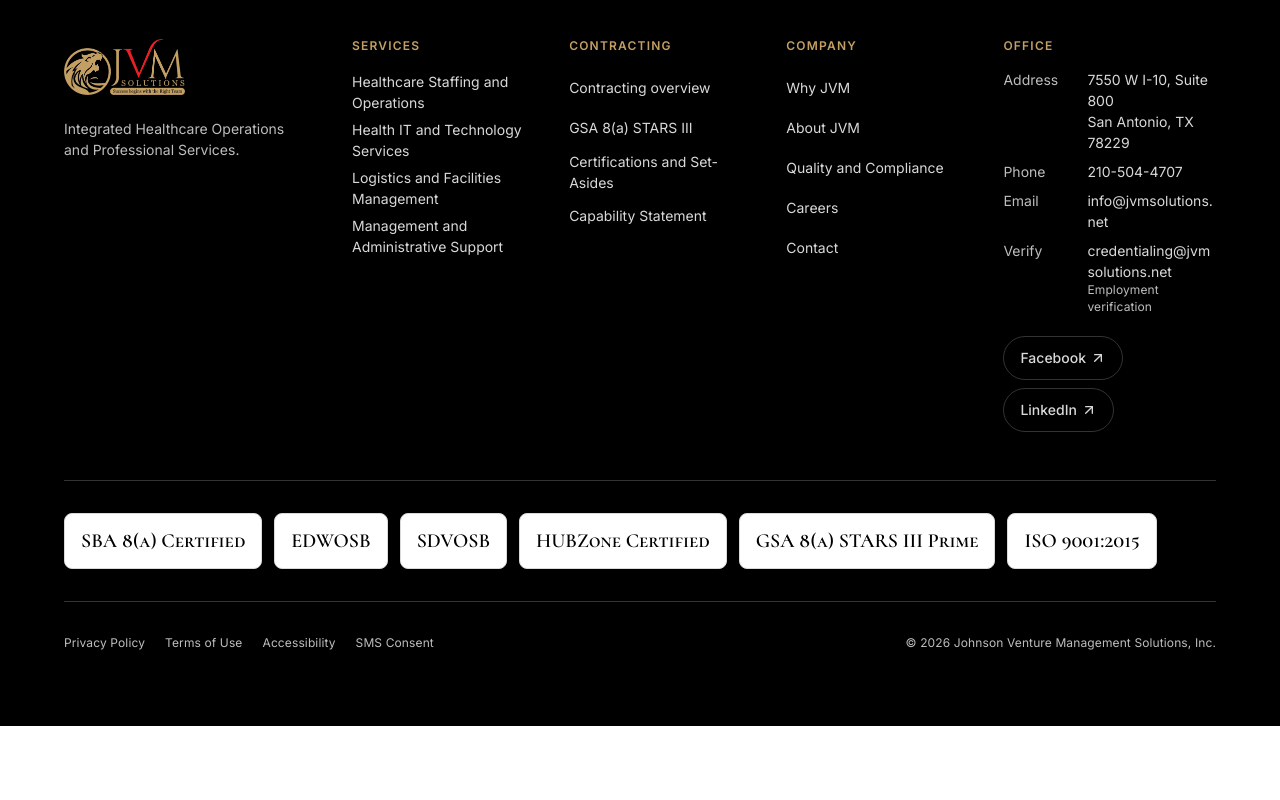
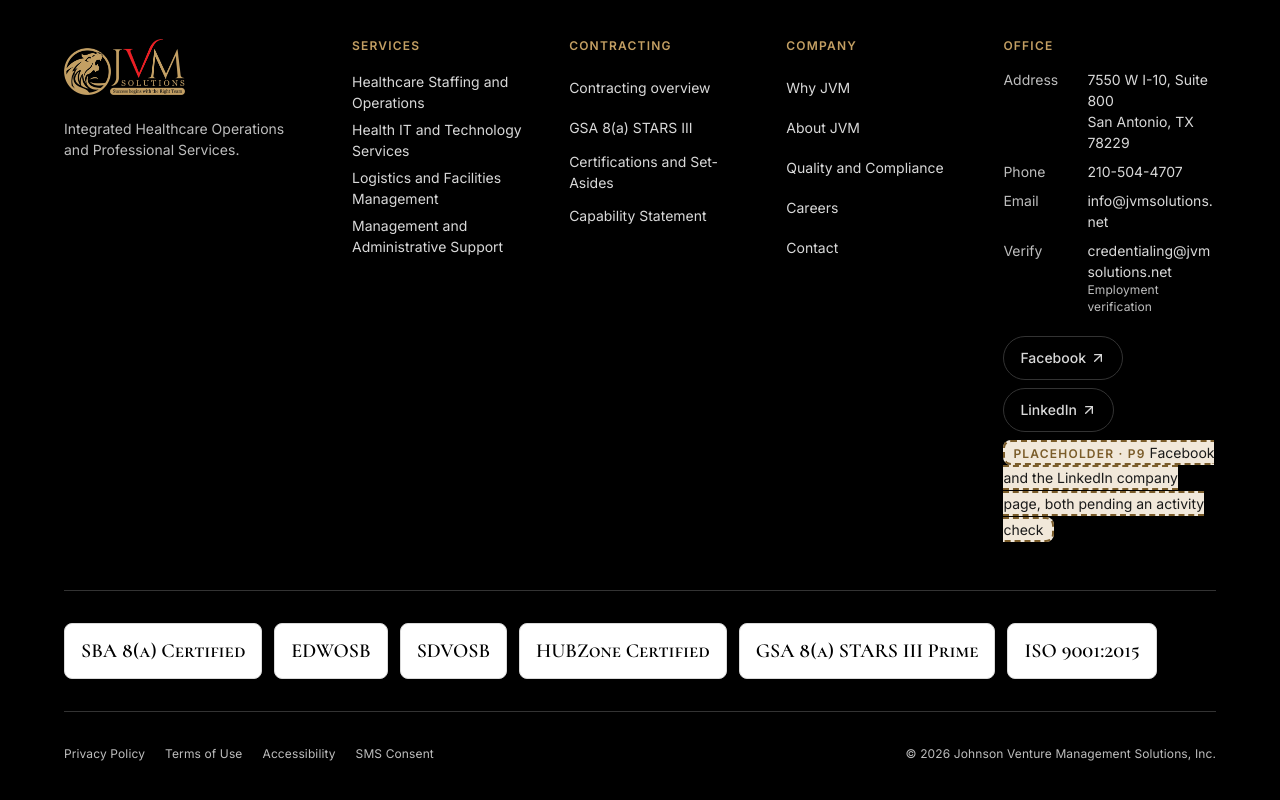
Before and after one commit to huey-jvm/jvm-website-redesign, a Next.js app: page /contact in a window 1280 px wide. Shown: the part 1451-2251 px from the top of the page. Before the commit the page ends 2177 px from the top, so only its background shows below. Built offline with nearby package versions, Linux system fonts and the light colour scheme; no server answers.

Commit message:
content: flag both social links as pending an activity check

```diff
--- a/components/site/Footer.tsx
+++ b/components/site/Footer.tsx
@@ -6,6 +6,8 @@
 import { credentials, proofStripSlugs } from "@/content/credentials";
 import { statements } from "@/content/statements";
 import { CredentialMark } from "./CredentialMark";
+import { Placeholder } from "@/components/ui/Placeholder";
+import { showPlaceholders } from "@/lib/placeholders";
 
 export function Footer() {
   const year = new Date().getFullYear();
@@ -59,6 +61,7 @@
                   </a>
                 </li>
               ))}
+              {showPlaceholders && contact.social.some((s) => s.pendingCheck) ? <li><Placeholder id="P9" inline /></li> : null}
             </ul>
           </div>
         </div>
--- a/content/contact.ts
+++ b/content/contact.ts
@@ -23,8 +23,8 @@
   responseTime: "two business days",
   responseTimePlaceholder: { id: "P10", what: "A realistic response time and the owner of each inbox", who: "JVM, B7" },
   social: [
-    { name: "Facebook", href: "https://www.facebook.com/JVMSolutions" },
-    { name: "LinkedIn", href: "https://www.linkedin.com/company/jvmsolutions" },
+    { name: "Facebook", href: "https://www.facebook.com/JVMSolutions", pendingCheck: true },
+    { name: "LinkedIn", href: "https://www.linkedin.com/company/jvmsolutions", pendingCheck: true },
   ],
   careersPortal: "https://jvmsolutions.isolvedhire.com/jobs/",
   routes: {
--- a/content/placeholders.ts
+++ b/content/placeholders.ts
@@ -7,7 +7,7 @@
   P6: { what: "The confirmed subcontract vehicles, each with JVM’s role and period of performance. None is named until the list arrives", who: "JVM, B3" },
   P7: { what: "Past performance records", who: "JVM, B4" },
   P8: { what: "Joint Commission position and wording", who: "JVM, B5" },
-  P9: { what: "Social accounts", who: "JVM, B6" },
+  P9: { what: "Facebook and the LinkedIn company page, both pending an activity check", who: "JVM, B6" },
   P10: { what: "Inbox owners and response time", who: "JVM, B7" },
   P11: { what: "Job listings on site", who: "JVM, B8" },
   P12: { what: "Privacy, terms, accessibility text", who: "JVM, B9" },
```
